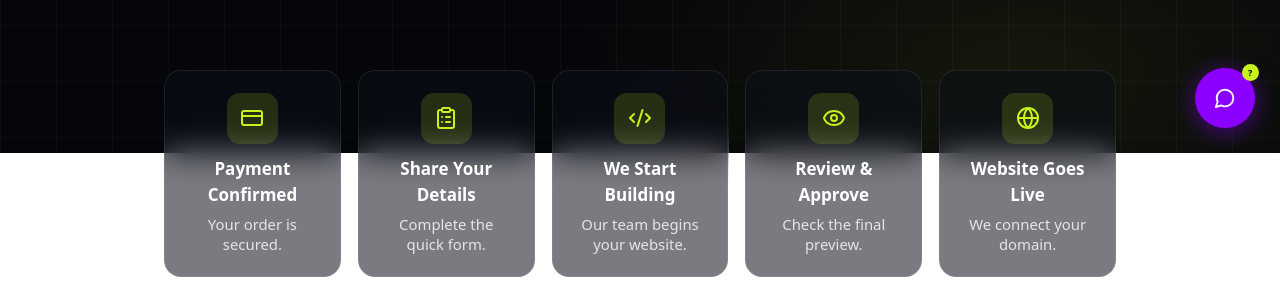
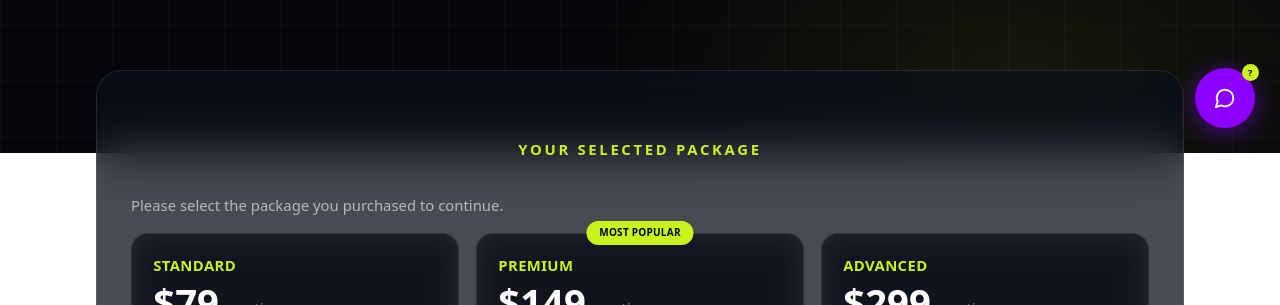
Before and after one commit to BizzOne-Digital/Bizzoneform, a Next.js app: page / in a window 1280 px wide. Shown: the part 647-952 px from the top of the page. Built offline with nearby package versions, Linux system fonts and the light colour scheme.

Commit message:
Hide 5-step process section from onboarding form
STEPS data stays in the file, only removed from the rendered page.

```diff
--- a/src/components/LeadForm.tsx
+++ b/src/components/LeadForm.tsx
@@ -199,17 +199,6 @@ export default function LeadForm() {
     <section className="relative py-12 sm:py-16">
       <div className="section">
 
-        {/* ── Issue 2 fix: 5-step process ── */}
-        <div className="mx-auto mb-12 grid max-w-4xl grid-cols-1 gap-4 sm:grid-cols-5">
-          {STEPS.map((s) => (
-            <div key={s.title} className="rounded-2xl glass p-5 text-center">
-              <span className="mx-auto mb-3 grid h-12 w-12 place-items-center rounded-xl bg-brand-mint/15 text-brand-mint"><s.icon size={24} /></span>
-              <div className="text-base font-bold text-white">{s.title}</div>
-              <p className="mt-1.5 text-sm leading-snug text-white/80">{s.desc}</p>
-            </div>
-          ))}
-        </div>
-
         <div className="mx-auto mb-8 max-w-5xl rounded-3xl glass-strong p-5 sm:p-8">
 
           {/* ── Issue 3 fix: YOUR SELECTED PACKAGE — display only ── */}
```
